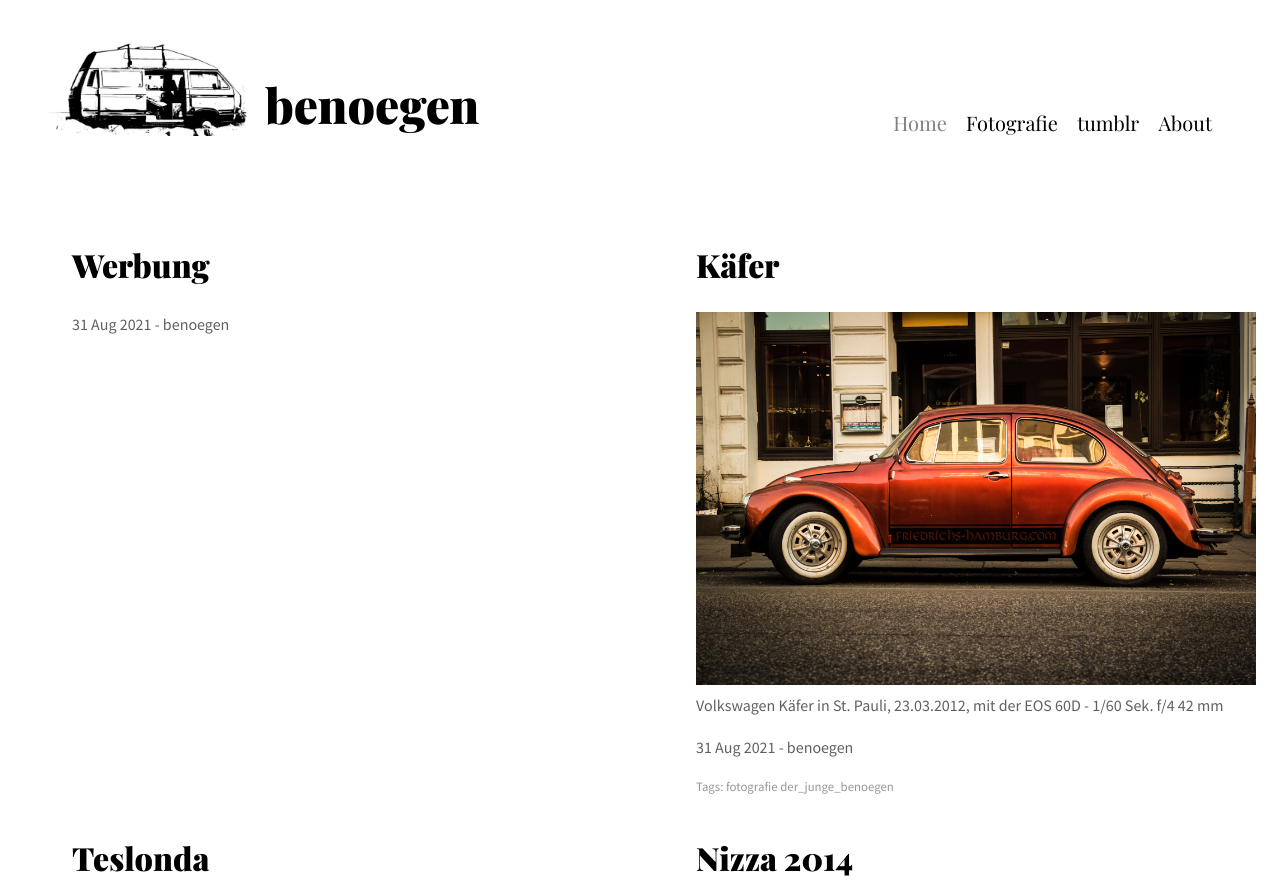
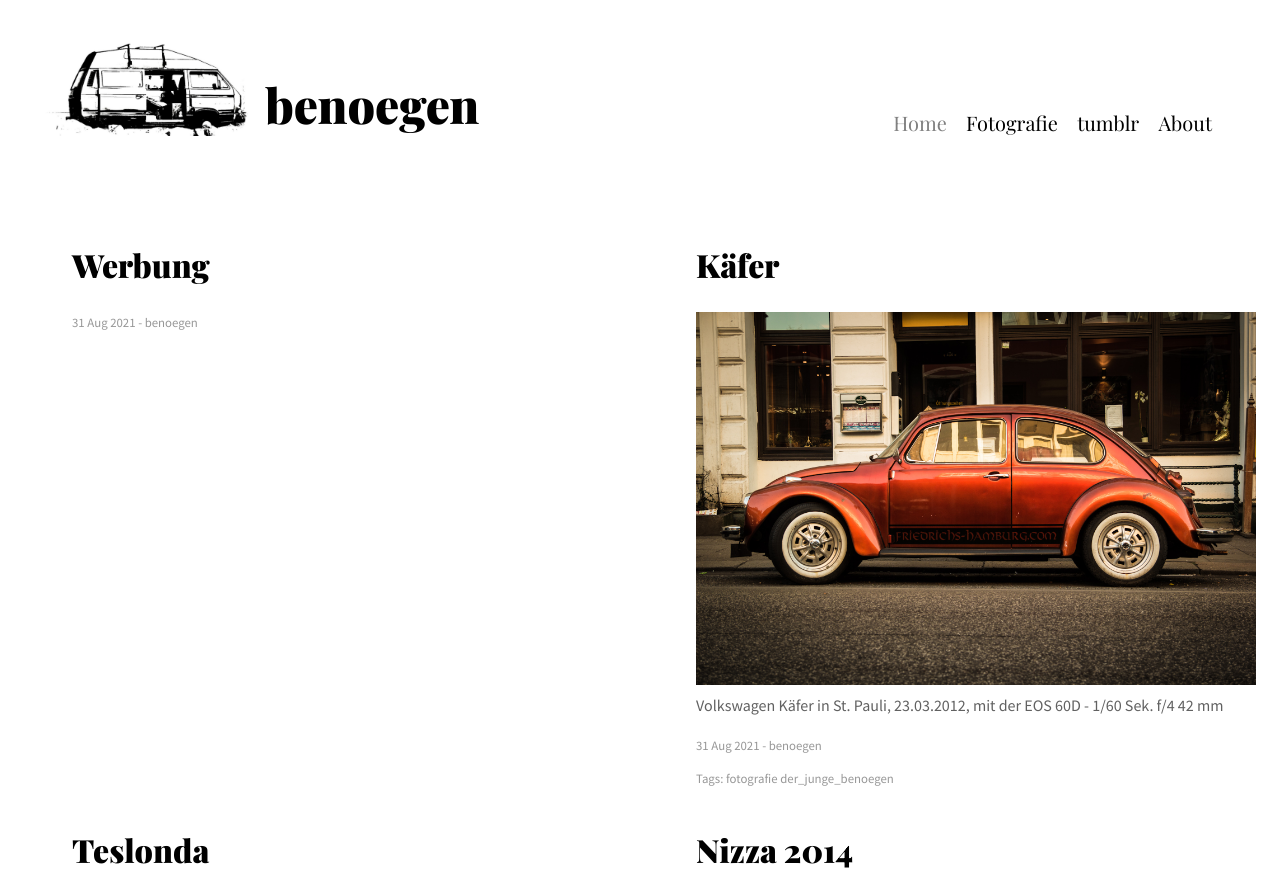
Before and after one commit to benoegen/benoegen.github.io, a Jekyll site: the page built from index.html, in a window 1280 px wide. Shown: the top 895 px of the page. Built offline with Jekyll 4.4.1, drawn with Linux system fonts in a browser that asks for light colours; the list of posts is cut into pages by our own code.

Commit message:
Update index.html

```diff
--- a/index.html
+++ b/index.html
@@ -6,7 +6,7 @@ layout: default
     <div class="front-article">
       <h2><a href="{{ post.url }}" class="post-title">{{ post.title }}</a></h2>
       {{ post.excerpt }}
-      <p>{{ post.date | date_to_string }} - {{ post.author }}</p>
+      <p class="tags">{{ post.date | date_to_string }} - {{ post.author }}</p>
       {% if post.tags != empty %}
       <p class="tags">Tags: {% for tag in post.tags %}
         {% capture tag_name %}{{ tag }}{% endcapture %}
```
